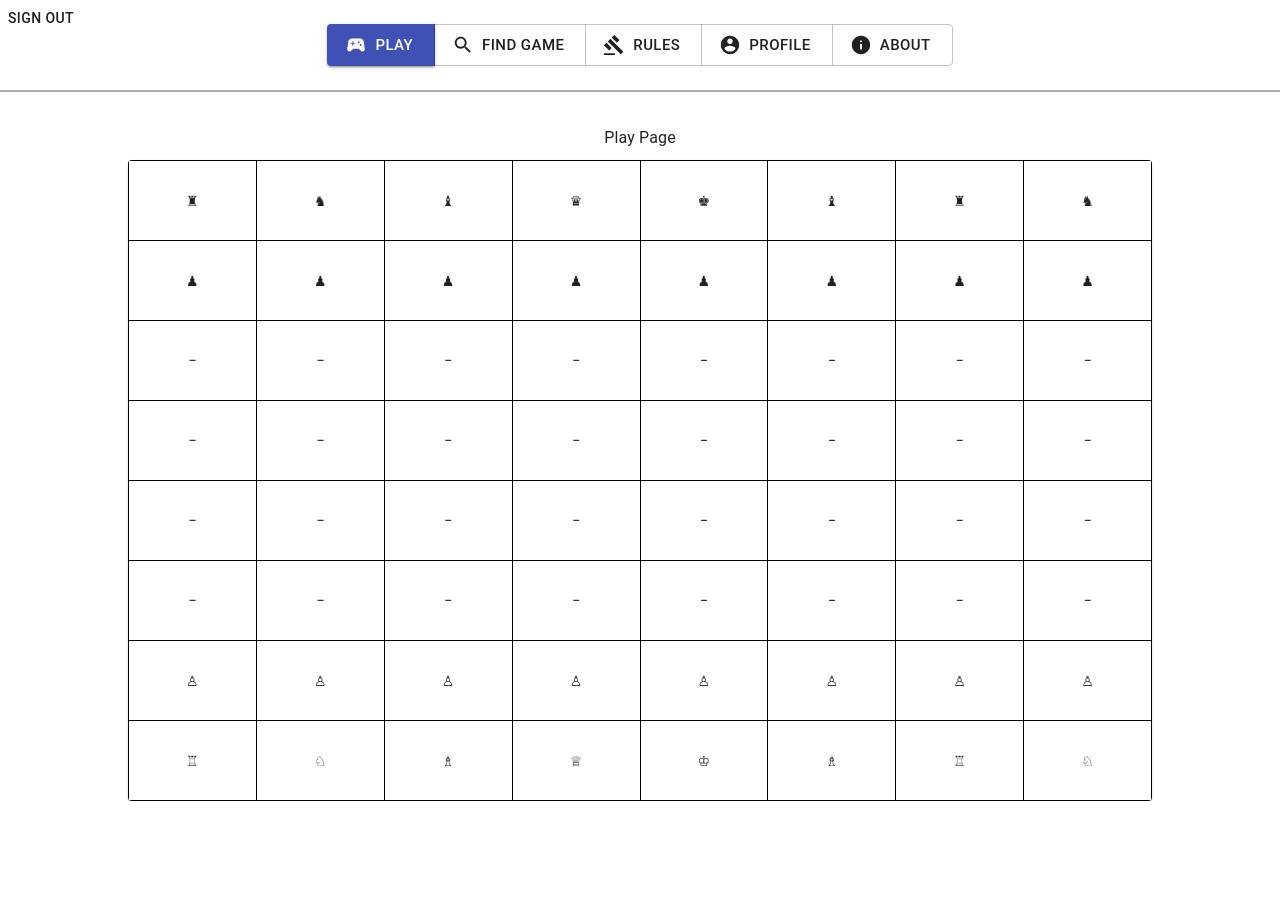
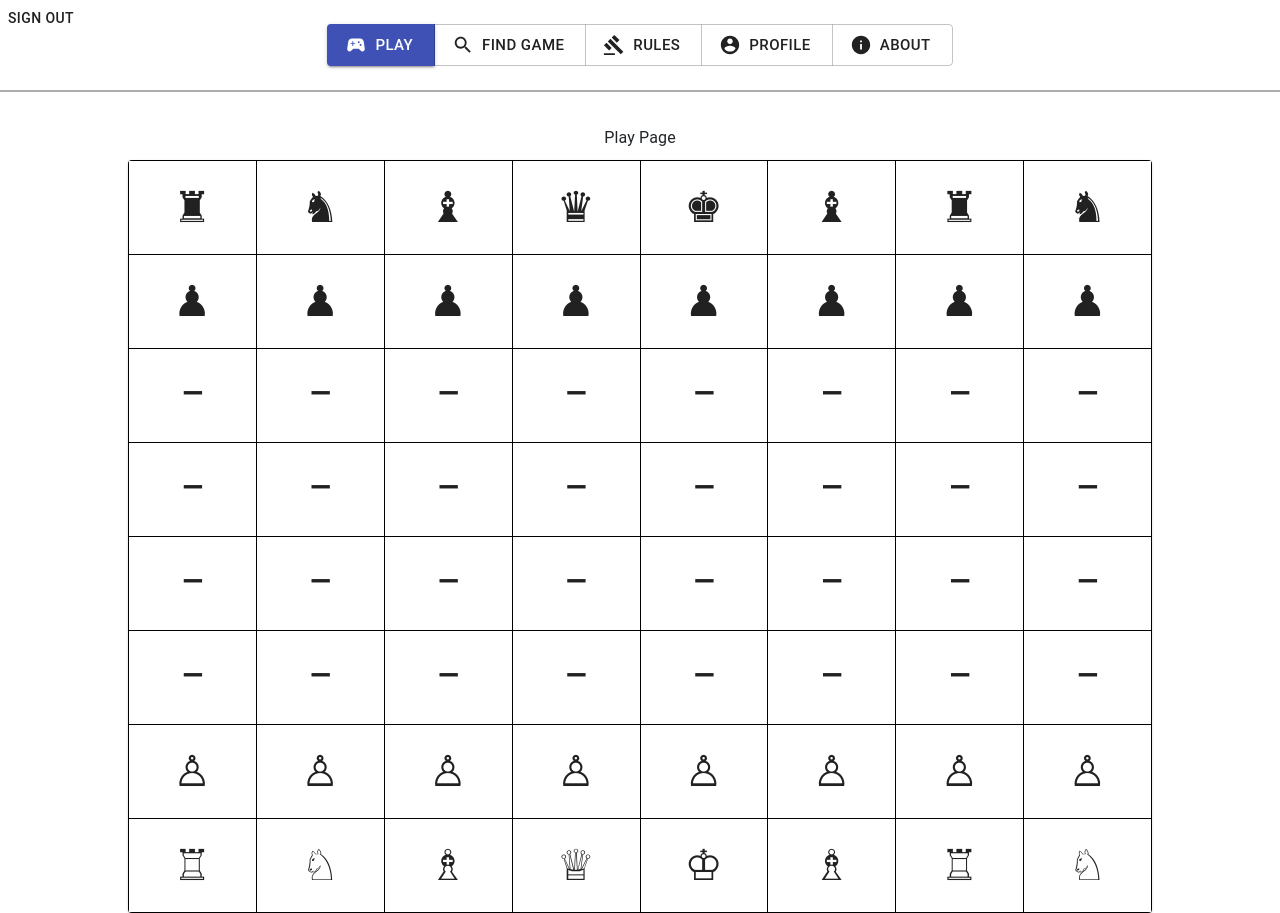
Before and after one commit to honeybadgerofdoom/blank_web_app, a React app in the folder client/: page / in a window 1280 px wide. Both pictures are taken after a click on the button "SIGN IN". Before the commit the page ends 801 px from the top, so only its background shows below. Built offline with nearby package versions, Linux system fonts and the light colour scheme; a web font is replaced by a local one.

Commit message:
increase piece size

```diff
--- a/client/src/components/pages/Play/Square.js
+++ b/client/src/components/pages/Play/Square.js
@@ -7,7 +7,8 @@ const useStyles = makeStyles({
         borderColor: 'black',
         borderStyle: 'solid',
         height: "10vh",
-        width: "10vw"
+        width: "10vw",
+        fontSize: "32pt",
     },
 });
 
```
